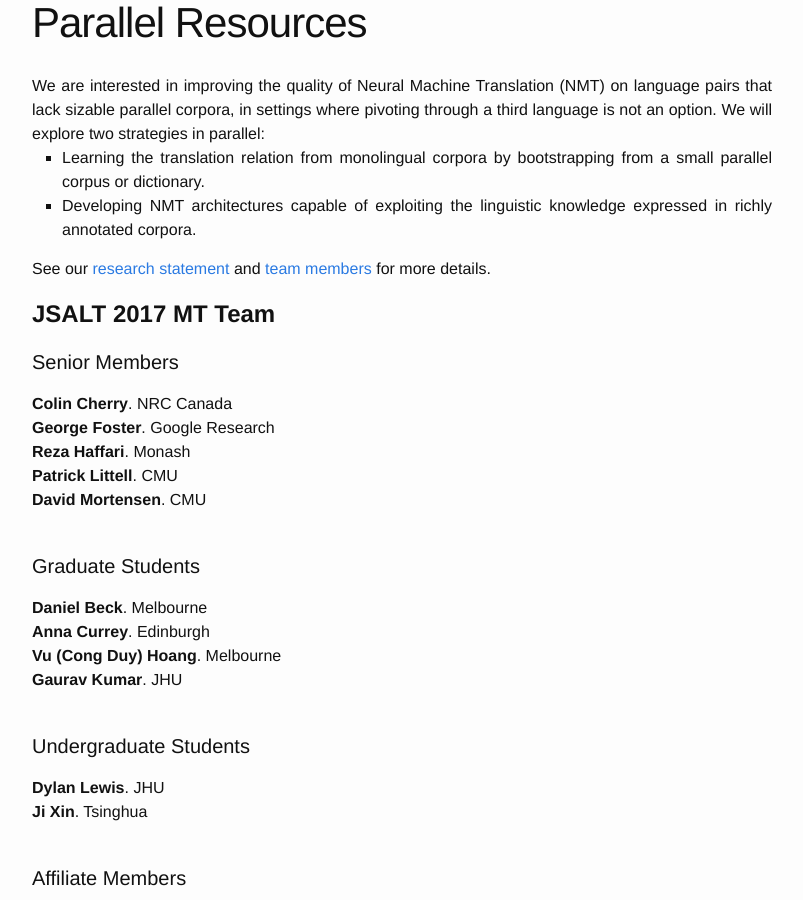
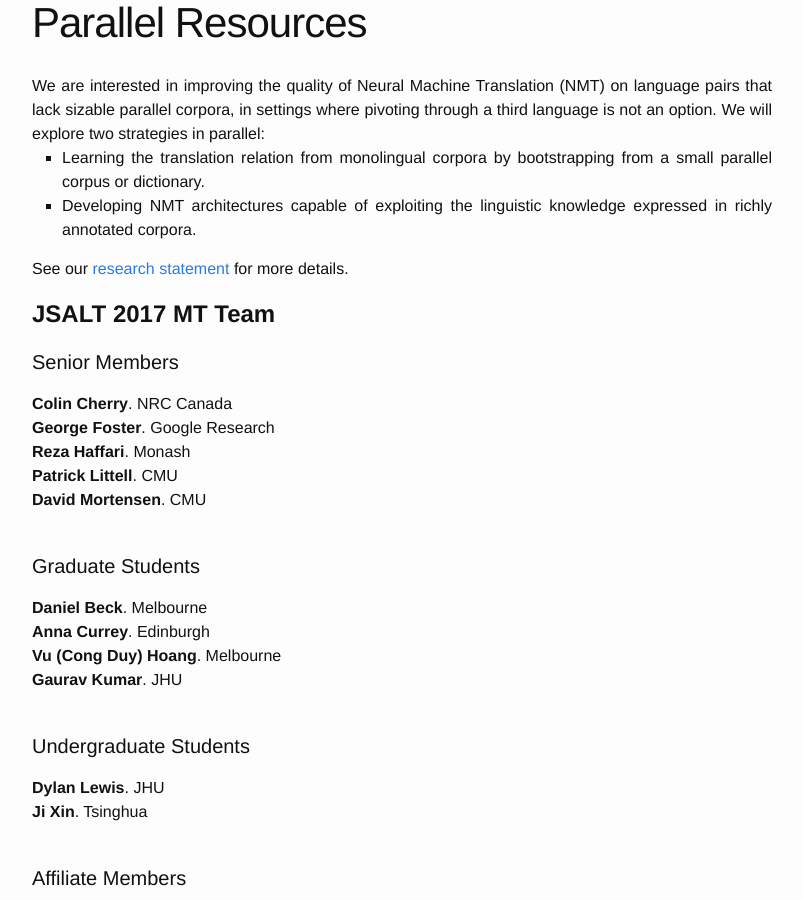
Before and after one commit to duyvuleo/ws17mt, a Jekyll site: the page built from index.md, in a window 1280 px wide and 900 px high, scrolled down 445 px. Shown: the whole window, without its empty margins (238-1041 px from the left). Built offline with Jekyll 4.4.1, drawn with Linux system fonts in a browser that asks for light colours.

Commit message:
index.md

```diff
--- a/index.md
+++ b/index.md
@@ -7,7 +7,7 @@ title: Neural Machine Translation with Minimal Parallel Resources
 <li><span style="font-size: 12pt;">Learning the translation relation from monolingual corpora by bootstrapping from a small parallel corpus or dictionary.</span></li>
 <li style="text-align: justify;"><span style="font-size: 12pt;">Developing NMT architectures capable of exploiting the linguistic knowledge expressed in richly annotated corpora.</span></li>
 </ul>
-<p style="text-align: justify;"><span style="font-size: 12pt;">See our <a href="https://duyvuleo.github.io/ws17mt/research.html">research statement</a> and <a href="https://duyvuleo.github.io/ws17mt/team.html">team members</a> for more details.</span></p>
+<p style="text-align: justify;"><span style="font-size: 12pt;">See our <a href="https://duyvuleo.github.io/ws17mt/research.html">research statement</a> for more details.</span></p>
 <p><span style="font-size: 18pt;"><strong>JSALT 2017 MT Team</strong></span></p>
 <h4>Senior Members</h4>
 <div class="media">
```
